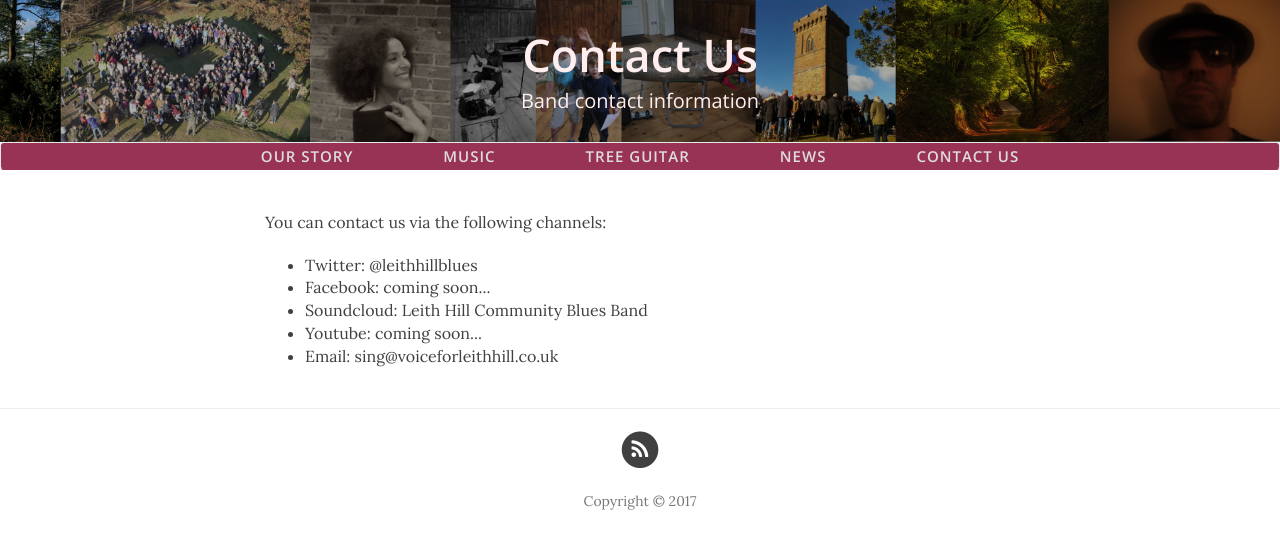
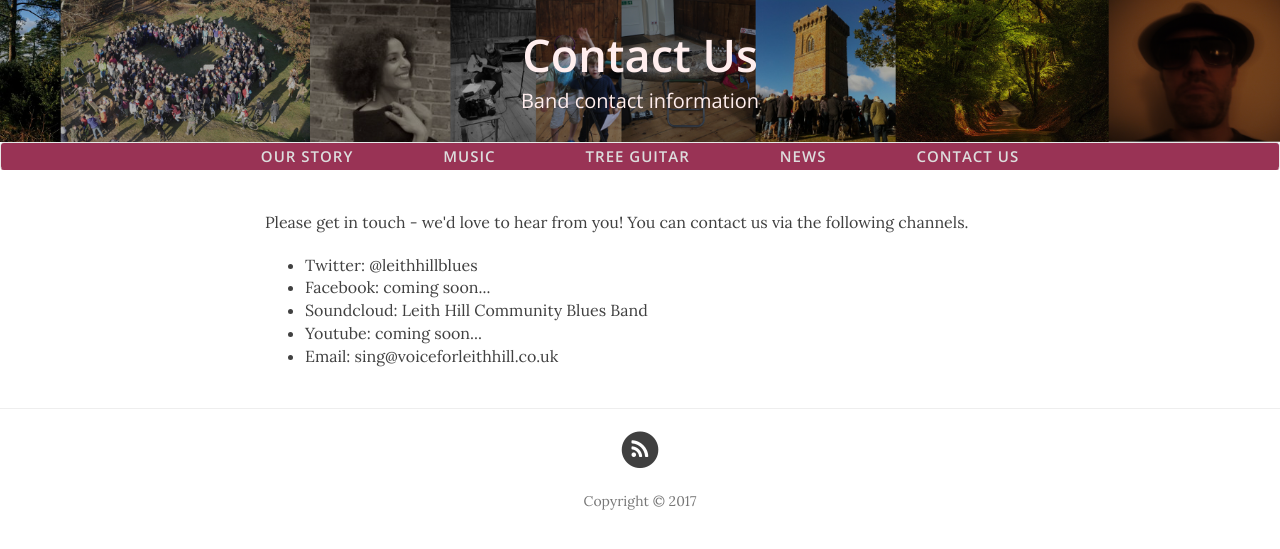
Before and after one commit to voiceforleithhill/leithhillblues.co.uk, a Jekyll site: the page built from contact.html, in a window 1280 px wide. Shown: the top 549 px of the page. Built offline with Jekyll 4.4.1, drawn with Linux system fonts in a browser that asks for light colours; nearby versions of some CDN libraries.

Commit message:
Contact info update

```diff
--- a/contact.html
+++ b/contact.html
@@ -4,7 +4,7 @@ title: "Contact Us"
 subtitle: "Band contact information"
 ---
 
-<p>You can contact us via the following channels:
+<p>Please get in touch - we'd love to hear from you! You can contact us via the following channels.
 <ul>
   <li>Twitter: <a href="https://twitter.com/leithhillblues" target="_blank">@leithhillblues</a></li>
   <li>Facebook: <a href="http://facebook.com" target="_blank">coming soon...</a></li>
```
